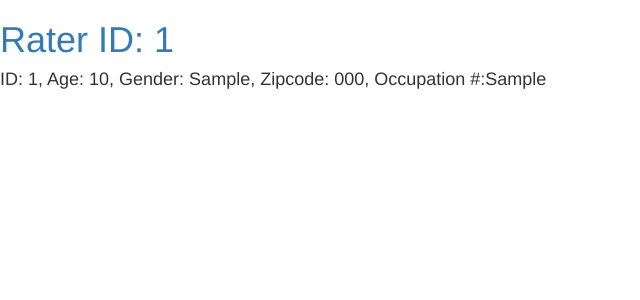
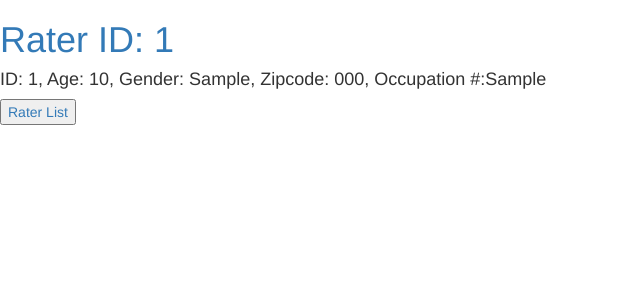
Before and after one commit to powder-river/django-movielens, a Django app: a page that uses movielens/review/templates/review/rater_ratings.html in a window 1280 px wide. Shown: the top 300 px of the page, without its empty margins (0-640 px from the left). Run offline with Django 3.2, Linux system fonts and the light colour scheme; tables that the repository leaves empty hold one stand-in row (values such as "Sample post"); some libraries are stand-ins or nearby versions.

Commit message:
update bootstrap/css

```diff
--- a/movielens/review/templates/review/rater_ratings.html
+++ b/movielens/review/templates/review/rater_ratings.html
@@ -10,14 +10,27 @@
   <body>
     <h1> Rater ID: {{ rater.id }}</h1>
     <h4>{{ rater }}</h4>
+    <a href="{% url 'rater_list' %}"><button>Rater List</button></a>
 <!-- {% block content %} -->
-  {% for r in ratings %}
-    <p>
 
-  {{ r.movie_id }}
-    </p>
 
-  {% endfor %}
+
+  <div class="container">
+    <div class='row'>
+      {% for r in ratings %}
+        <div class="col-md-6">
+          <p class="list-group-item">
+
+          {{ r.movie_id }}</p>
+        </div>
+      {% endfor %}
+    </div>
+  </div>
+
+
+
+
+
 <!-- {% endblock %} -->
 
   </body>
```
